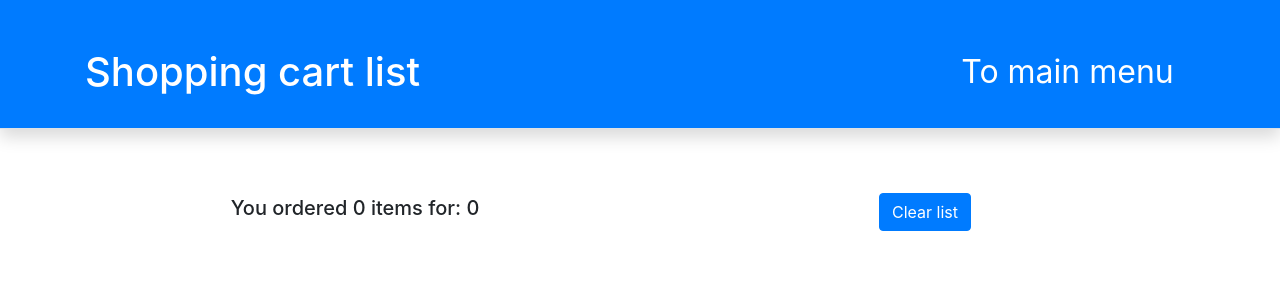
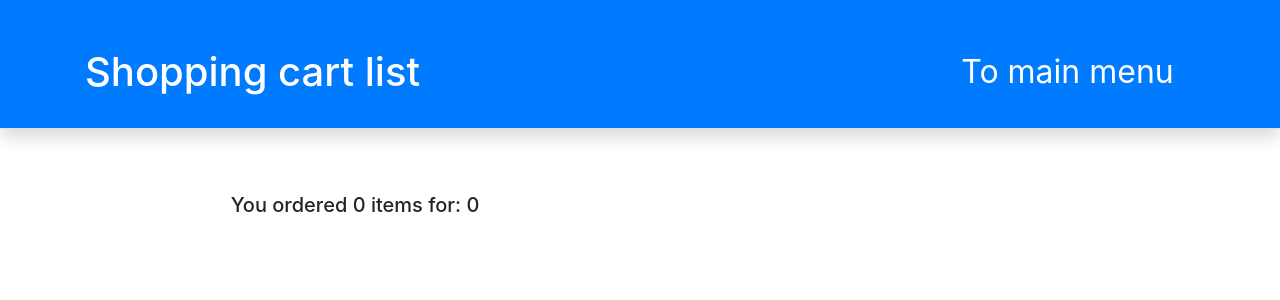
Before and after one commit to FurrGotten/ShoppingCartApp, an Angular app: page /shopping-cart in a window 1280 px wide. Shown: the top 300 px of the page. Built offline with nearby package versions, Linux system fonts and the light colour scheme.

Commit message:
clear button change

```diff
--- a/src/app/shopping-cart/shopping-cart.component.html
+++ b/src/app/shopping-cart/shopping-cart.component.html
@@ -23,6 +23,6 @@
   <div class="row text-center  mt-5 mb-5 align-items-center">
     <div class="col-6 text-center"><h5 class="">You ordered {{shoppingCart.getOrderQuantity()}} items
       for: {{shoppingCart.getOrderSum()}}</h5></div>
-    <div class="col-6"><button type="button" (click)="shoppingCart.empty()" class="btn btn-primary">Clear list</button></div>
+    <div class="col-6"><button type="button" *ngIf="shoppingCart.getOrderQuantity()" (click)="shoppingCart.empty()" class="btn btn-primary">Clear list</button></div>
   </div>
 </div>
```
